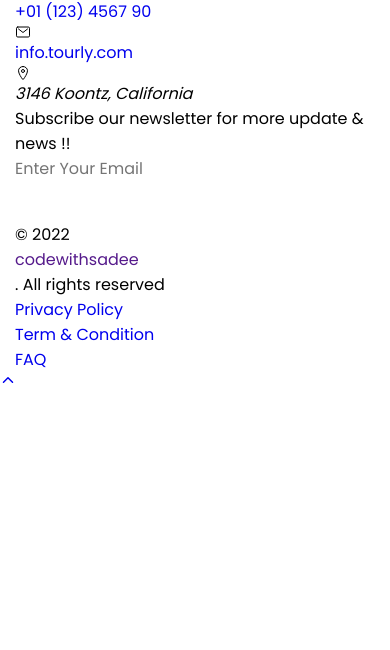
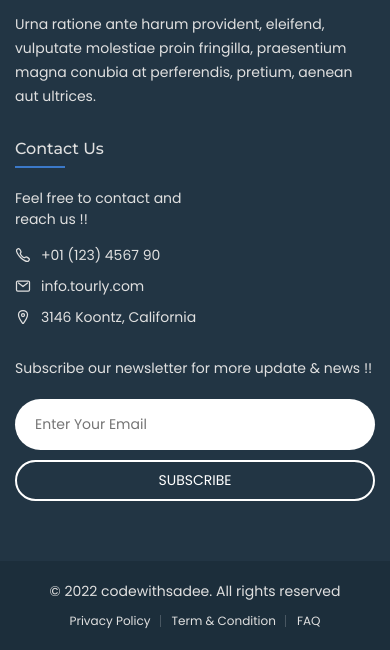
Before and after one commit to roniwellington/japao, a plain HTML site: page index.html in a window 390 px wide. Shown: the part 6649-7299 px from the top of the page. Before the commit the page ends 7037 px from the top, so only its background shows below. Drawn offline with nearby package versions, Linux system fonts and the light colour scheme; files that its build step writes are made by us from their sources; files whose address does not match are found by name.

Commit message:
mobile feito

```diff
--- /dev/null
+++ b/assets/css/footer.css
@@ -0,0 +1,157 @@
+/*-----------------------------------*\
+ * #FOOTER
+\*-----------------------------------*/
+.footer-top {
+    background: var(--gunmetal);
+    padding-block: var(--section-padding);
+    color: var(--gainsboro);
+}
+
+.footer-brand { margin-bottom: 30px;}
+
+.footer-brand img { width: 180px;}
+
+.footer-brand .logo { margin-bottom: 20px;}
+
+.footer-text {
+    font-size: var(--fs-5);
+    line-height: 1.7;
+}
+
+.footer-contact { margin-bottom: 30px;}
+
+.contact-title {
+    position: relative;
+    font-family: var(--ff-montserrat);
+    font-weight: var(--fw-500);
+    margin-bottom: 30px;
+}
+
+.contact-title::after {
+    content: "";
+    position: absolute;
+    bottom: -10px;
+    left: 0;
+    width: 50px;
+    height: 2px;
+    background: var(--bright-navy-blue);
+}
+
+.contact-text {
+    font-size: var(--fs-5);
+    margin-bottom: 15px;
+    max-width: 200px;
+}
+
+.contact-item {
+    display: flex;
+    justify-content: flex-start;
+    align-items: center;
+    gap: 10px;
+    margin-bottom: 10px;
+}
+
+.contact-item ion-icon { --ionicon-stroke-width: 40px;}
+
+.contact-link,
+address {
+    font-style: normal;
+    color: var(--gainsboro);
+    font-size: var(--fs-5);
+}
+
+.contact-link:is(:hover, :focus){ color: var(--white);}
+
+.form-text {
+    font-size: var(--fs-5);
+    margin-bottom: 20px;
+}
+
+.footer-form .input-field {
+    background: var(--white);
+    font-size: var(--fs-5);
+    padding: 15px 20px;
+    border-radius: 100px;
+    margin-bottom: 10px;
+}
+
+.footer-form .btn { width: 100%;}
+
+.footer-bottom {
+    --gunmetal: hsl(205, 36%, 17%);
+    background: var(--gunmetal);
+    padding-block: 20px;
+    text-align: center;
+}
+
+.copyright {
+    color: var(--gainsboro);
+    font-size: var(--fs-5);
+    margin-bottom: 10px;
+}
+
+.copyright a {
+    color: inherit;
+    display: inline-block;
+}
+
+.copyright a:is(:hover, :focus){ color: var(--white);}
+
+.footer-bottom-list {
+    display: flex;
+    align-items: center;
+    justify-content: center;
+    gap: 21px;
+}
+
+.footer-bottom-list > li { position: relative;}
+
+.footer-bottom-list > li:not(:last-child)::after {
+    content: "";
+    position: absolute;
+    top: 3px;
+    right: -10px;
+    bottom: 3px;
+    width: 1px;
+    background: hsla(0, 0%, 100%,0.2);
+}
+
+.footer-bottom-link {
+    color: var(--gainsboro);
+    font-size: var(--fs-7);
+    transition: var(--transition);
+}
+
+.footer-bottom-link:is(:hover, :focus) { color: var(--white);}
+
+
+/*-----------------------------------*\
+ * #GO TO TOP
+\*-----------------------------------*/
+
+.go-top {
+    position: fixed;
+    bottom: 15px;
+    right: 15px;
+    width: 35px;
+    height: 35px;
+    background: var(--bright-navy-blue);
+    color: var(--white);
+    display: grid;
+    place-items: center;
+    font-size: 18px;
+    border-radius: 6px;
+    box-shadow: 0 1px 3px hsla(0, 0%, 0%,0.5);
+    opacity: 0;
+    transform: translateY(10px);
+    visibility: hidden;
+    transition: var(--transition);
+}
+
+.go-top.active {
+    opacity: 0.8;
+    transform: translateY(0);
+    visibility: visible;
+}
+
+.go-top:is(:hover, :focus) { opacity: 1;}
--- a/assets/css/package.css
+++ b/assets/css/package.css
@@ -141,3 +141,18 @@
     height: 100%;
     object-fit: cover;
 }
+
+/*-----------------------------------*\
+ * #CTA
+\*-----------------------------------*/
+
+.cta {
+    background: var(--bright-navy-blue);
+    padding-block: var(--section-padding);
+}
+
+.cta :is(.section-subtitle, .section-title, .section-text) {
+    color: var(--white);
+}
+
+.cta .section-text { font-size: var(--fs-5);}
--- a/assets/js/script.js
+++ b/assets/js/script.js
@@ -3,40 +3,44 @@
 /**
  * navbar toggle
  */
+
 const overlay = document.querySelector("[data-overlay]");
 const navOpenBtn = document.querySelector("[data-nav-open-btn]");
 const navbar = document.querySelector("[data-navbar]");
-const navCloseBtn = document.querySelector("[data-nav-close-btn");
-const navlinks = document.querySelectorAll("[data-nav-link]")
+const navCloseBtn = document.querySelector("[data-nav-close-btn]");
+const navLinks = document.querySelectorAll("[data-nav-link]");
 
 const navElemArr = [navOpenBtn, navCloseBtn, overlay];
 
-const navTogglerEvent = function (elem){
-    for(let i = 0; i < elem.length; i++){
-        elem[i].addEventListener("click", function(){
+const navToggleEvent = function (elem) {
+  for (let i = 0; i < elem.length; i++) {
+    elem[i].addEventListener("click", function () {
       navbar.classList.toggle("active");
       overlay.classList.toggle("active");
     });
   }
 }
 
-navTogglerEvent(navElemArr);
-navTogglerEvent(navlinks)
+navToggleEvent(navElemArr);
+navToggleEvent(navLinks);
+
+
 
 /**
  * header sticky & go to top
  */
 
 const header = document.querySelector("[data-header]");
-const goTopBtn = document.querySelector("[data-go-top]")
+const goTopBtn = document.querySelector("[data-go-top]");
 
-window.addEventListener("scroll", function(){
+window.addEventListener("scroll", function () {
 
-    if(window.scroll >= 200) {
+  if (window.scrollY >= 200) {
     header.classList.add("active");
     goTopBtn.classList.add("active");
   } else {
     header.classList.remove("active");
-        goTopBtn.classList.remove("active")
+    goTopBtn.classList.remove("active");
   }
+
 });
--- a/style.css
+++ b/style.css
@@ -11,6 +11,7 @@
 @import url("assets/css/header.css");
 @import url("assets/css/popular.css");
 @import url("assets/css/package.css");
+@import url("assets/css/footer.css");
 
 :root {
 
```
Also changed, not shown: index.html (+2 -2 lines). Lines whose indentation alone changed are shown as unchanged.
